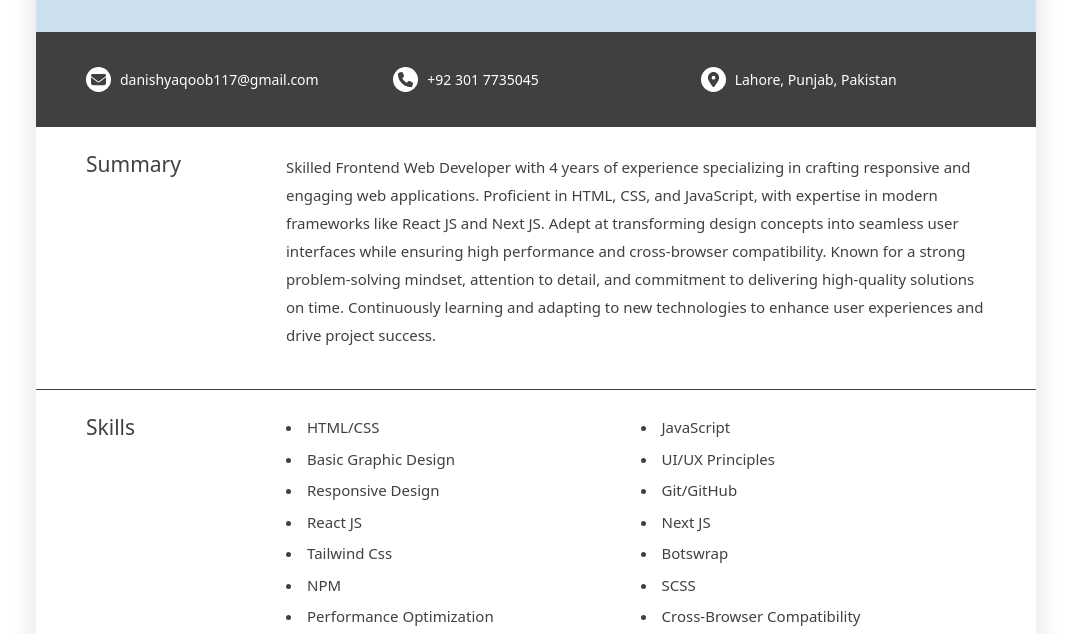
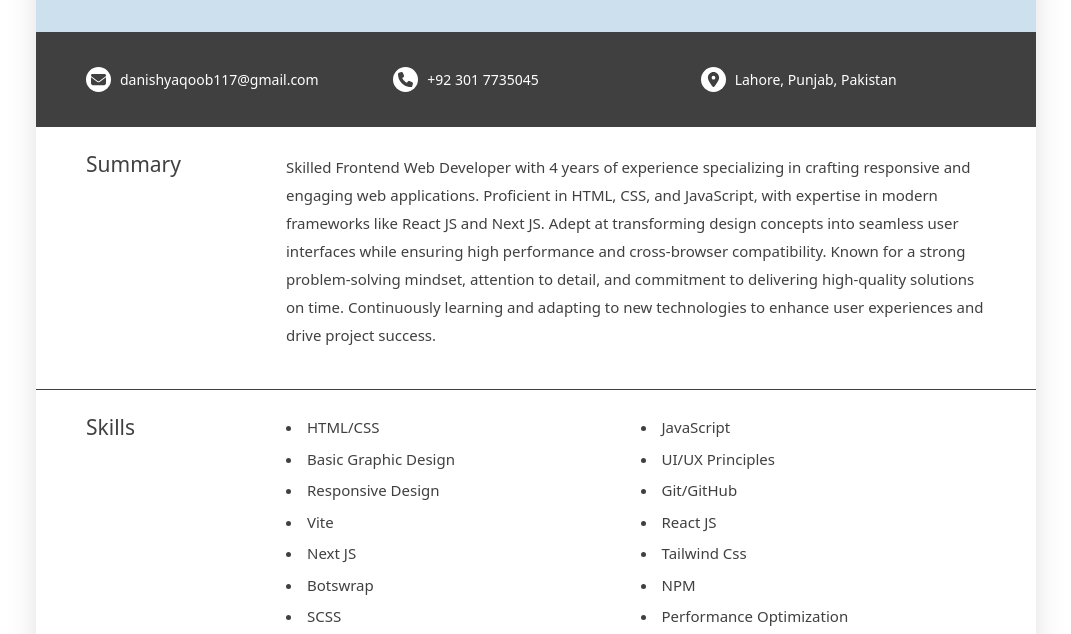
Before and after one commit to danishyaqoobofficial/resume, a plain HTML site: page index.html in a window 1280 px wide. Shown: the part 156-790 px from the top of the page, without its empty margins (104-1175 px from the left). Drawn offline with nearby package versions, Linux system fonts and the light colour scheme.

Commit message:
initial commit

```diff
--- a/index.html
+++ b/index.html
@@ -53,6 +53,7 @@
                         <li class="font-[400] text-[15px] text-[#404040] whitespace-nowrap">UI/UX Principles</li>
                         <li class="font-[400] text-[15px] text-[#404040] whitespace-nowrap">Responsive Design</li>
                         <li class="font-[400] text-[15px] text-[#404040] whitespace-nowrap">Git/GitHub</li>
+                        <li class="font-[400] text-[15px] text-[#404040] whitespace-nowrap">Vite</li>
                         <li class="font-[400] text-[15px] text-[#404040] whitespace-nowrap">React JS</li>
                         <li class="font-[400] text-[15px] text-[#404040] whitespace-nowrap">Next JS</li>
                         <li class="font-[400] text-[15px] text-[#404040] whitespace-nowrap">Tailwind Css</li>
```
Also changed, not shown: 1 other file.
